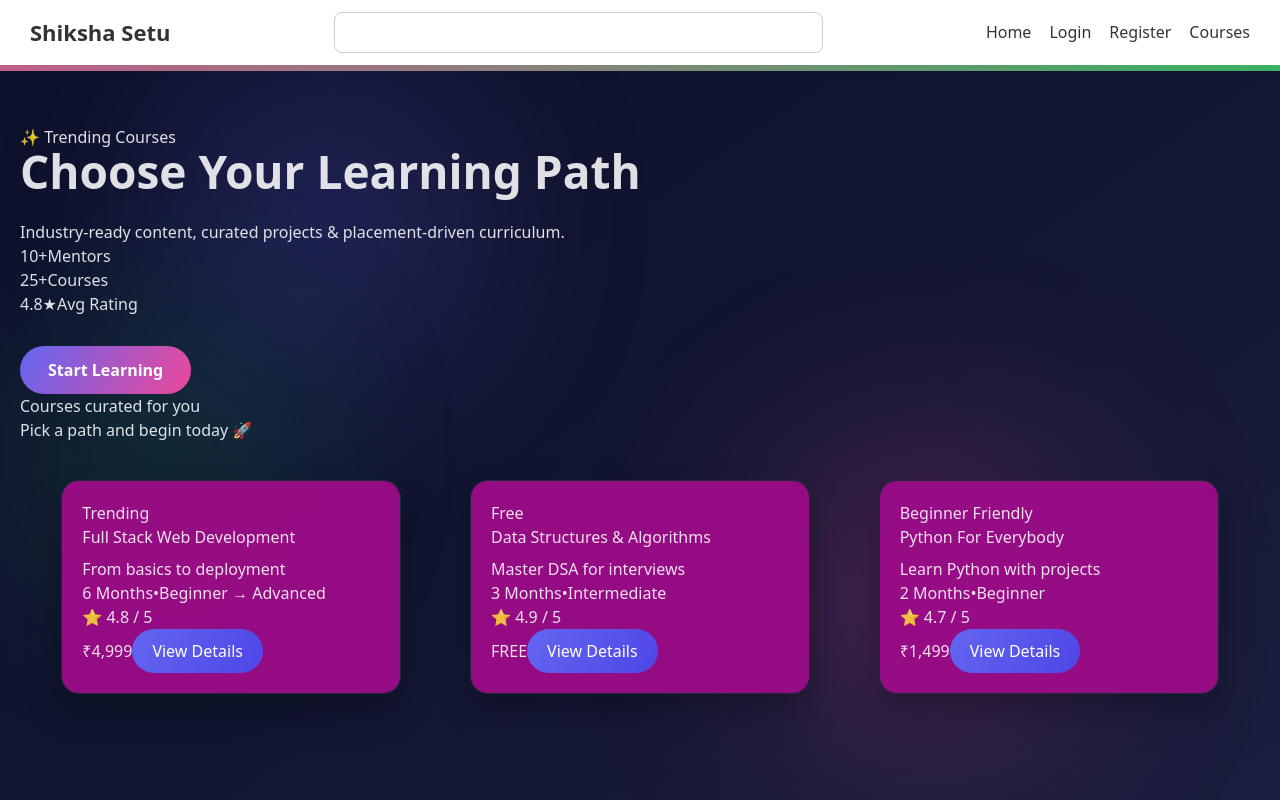
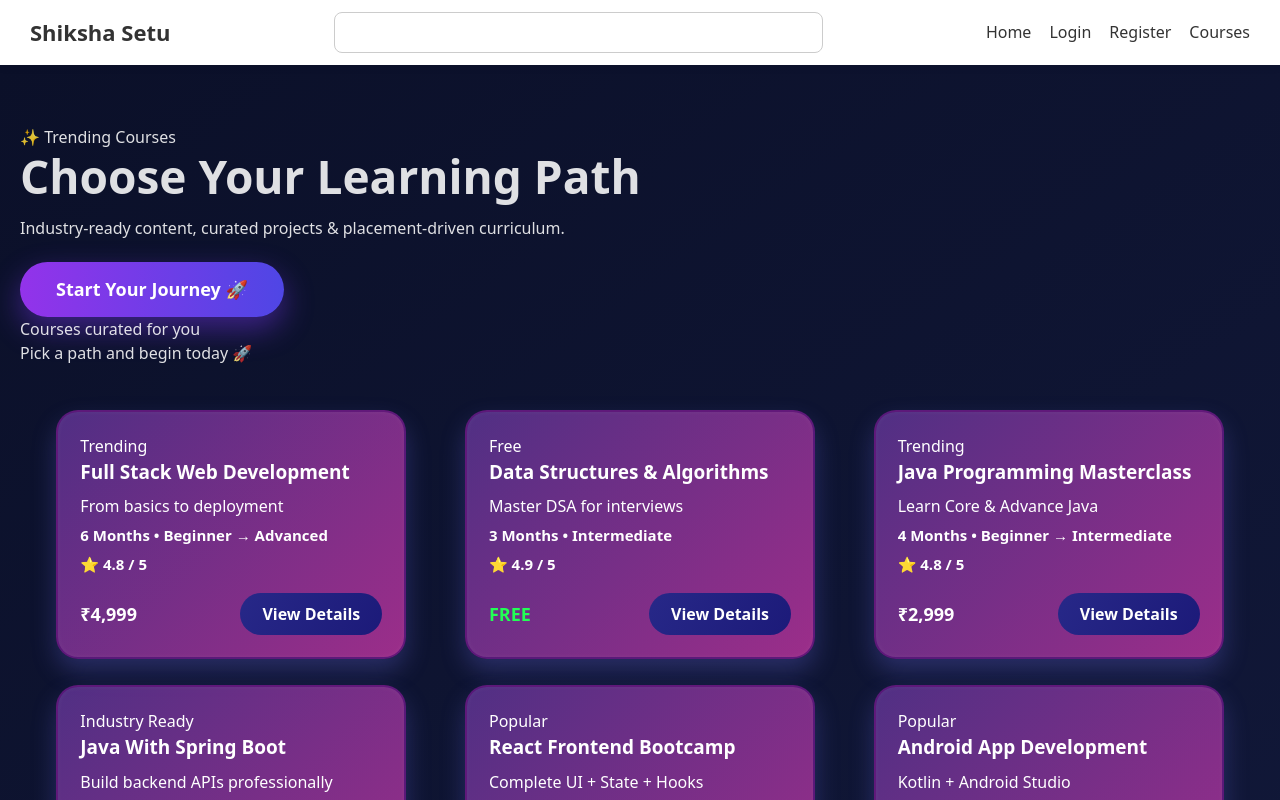
Before and after one commit to YASH-MOURYA/Shiksha-Setu, a React (Vite) app in the folder Frontend/Shiksha-Setu/: page /courses in a window 1280 px wide. Shown: the top 800 px of the page. Built offline with nearby package versions, Linux system fonts and the light colour scheme.

Commit message:
added final changes of courses

```diff
--- a/Frontend/Shiksha-Setu/src/App.jsx
+++ b/Frontend/Shiksha-Setu/src/App.jsx
@@ -16,7 +16,7 @@ function App() {
         <Route path="/login" element={<Login />} />
         <Route path="/register" element={<Register />} />
         <Route path="/courses" element={<Courses />} />
-        <Route path="/courses/details" element={<CourseDetail />} />
+        <Route path="/courses/details/:id" element={<CourseDetail />} />
       </Routes>
     </>
   );
--- a/Frontend/Shiksha-Setu/src/Pages/CourseDetail.jsx
+++ b/Frontend/Shiksha-Setu/src/Pages/CourseDetail.jsx
@@ -1,87 +1,193 @@
-import React from "react";
+import React, { useState } from "react";
+import { useParams, useNavigate } from "react-router-dom";
 import "./CourseDetail.css";
 
+const courseData = {
+  1: {
+    title: "Full Stack Web Development",
+    subtitle: "From basics to deployment",
+    duration: "6 Months",
+    level: "Beginner → Advanced",
+    price: "₹4,999",
+    oldPrice: "₹7,999",
+    language: "English / Hindi",
+    learn: [
+      "HTML, CSS & Responsive Layouts",
+      "JavaScript ES6+ & DOM",
+      "React JS with Hooks & Router",
+      "Node.js, Express, REST APIs",
+      "MongoDB, Mongoose & Full Deployment",
+    ],
+    brochure: "/brochures/fullstack.pdf",
+  },
+  2: {
+    title: "Data Structures & Algorithms",
+    subtitle: "Master DSA for interviews",
+    duration: "3 Months",
+    level: "Intermediate",
+    price: "FREE",
+    oldPrice: "₹3,000",
+    language: "English",
+    learn: [
+      "Arrays & Recursion",
+      "Trees & Graphs",
+      "Stacks, Queues & LinkedList",
+      "Dynamic Programming Patterns",
+    ],
+    brochure: "/brochures/dsa.pdf",
+  },
+  3: {
+    title: "Java Programming Masterclass",
+    subtitle: "From core to advanced concepts",
+    duration: "4 Months",
+    level: "Beginner → Intermediate",
+    price: "₹2,999",
+    oldPrice: "₹4,999",
+    language: "English",
+    learn: [
+      "Java Core Programming",
+      "Classes, OOP & Exceptions",
+      "File Handling & JDBC",
+      "Threading & Mini Projects",
+    ],
+    brochure: "/brochures/java.pdf",
+  },
+};
+
+// ⭐ Auto-fill remaining courses
+for (let i = 4; i <= 29; i++) {
+  if (!courseData[i]) {
+    courseData[i] = {
+      title: "Course Coming Soon",
+      subtitle: "Details updated soon",
+      duration: "2 Months",
+      level: "Beginner",
+      price: "₹1,999",
+      oldPrice: "₹3,999",
+      language: "English",
+      learn: ["Basics", "Hands-on Activities", "Real Projects"],
+      brochure: "/brochures/default.pdf",
+    };
+  }
+}
+
 export default function CourseDetail() {
+  const { id } = useParams();
+  const navigate = useNavigate();
+  const [paymentOpen, setPaymentOpen] = useState(false);
+
+  const course = courseData[id];
+
+  // Check if user is registered
+  const isRegistered = localStorage.getItem("isRegistered");
+
+  const handleEnrollClick = () => {
+    if (!isRegistered) {
+      alert("Please register first!");
+      navigate("/register");
+    } else {
+      setPaymentOpen(true);
+    }
+  };
+
+  const handleBuyNowClick = () => {
+    if (!isRegistered) {
+      alert("Please register first!");
+      navigate("/register");
+    } else {
+      setPaymentOpen(true);
+    }
+  };
+
   return (
+    <>
       <main className="detail-page">
-      <div className="detail-bg" />
-
         <section className="detail-hero">
-        <p className="hero-tag">Course • Full Stack Web Development</p>
-        <h1 className="detail-title">Full Stack Web Development</h1>
-        <p className="detail-subtitle">
-          Learn front-end and back-end from scratch. Build and deploy complete
-          web applications, just like real production projects.
-        </p>
+          <p className="hero-tag">Course • {course.title}</p>
+          <h1 className="detail-title">{course.title}</h1>
+          <p className="detail-subtitle">{course.subtitle}</p>
 
           <div className="detail-meta-row">
-          <div className="detail-pill">Duration: 6 Months</div>
-          <div className="detail-pill">Level: Beginner → Advanced</div>
-          <div className="detail-pill">Language: English / Hindi</div>
+            <div className="detail-pill">Duration: {course.duration}</div>
+            <div className="detail-pill">Level: {course.level}</div>
+            <div className="detail-pill">Language: {course.language}</div>
           </div>
         </section>
 
         <section className="detail-layout">
           <article className="detail-main-card">
-          <h2>What you will learn</h2>
+            <h2>What You Will Learn</h2>
             <ul className="detail-list">
-            <li>HTML, CSS, responsive layouts, and modern UI design</li>
-            <li>JavaScript fundamentals, DOM, ES6+, and async programming</li>
-            <li>React basics, hooks, routing, and state management</li>
-            <li>Node.js, Express, REST APIs, authentication</li>
-            <li>MongoDB, Mongoose, and deployment best practices</li>
+              {course.learn.map((item, i) => (
+                <li key={i}>{item}</li>
+              ))}
             </ul>
 
-          <h2>Course curriculum overview</h2>
+            <h2>Course Modules</h2>
             <div className="timeline">
-            <div className="timeline-item">
+              {course.learn.map((item, i) => (
+                <div className="timeline-item" key={i}>
                   <div className="dot" />
                   <div>
-                <h3>Module 1 • Web Basics</h3>
-                <p>HTML, CSS, layouts, and components</p>
+                    <h3>Module {i + 1}</h3>
+                    <p>{item}</p>
                   </div>
                 </div>
-            <div className="timeline-item">
-              <div className="dot" />
-              <div>
-                <h3>Module 2 • JavaScript Deep Dive</h3>
-                <p>ES6+, DOM, events, and mini-projects</p>
-              </div>
-            </div>
-            <div className="timeline-item">
-              <div className="dot" />
-              <div>
-                <h3>Module 3 • React & SPA</h3>
-                <p>Routing, hooks, and state management</p>
-              </div>
-            </div>
-            <div className="timeline-item">
-              <div className="dot" />
-              <div>
-                <h3>Module 4 • Back-end & DB</h3>
-                <p>Node.js, Express, MongoDB, and API building</p>
-              </div>
-            </div>
+              ))}
             </div>
           </article>
 
           <aside className="detail-side-card">
             <div className="side-price">
-            <span className="current-price">₹4,999</span>
-            <span className="strike-price">₹7,999</span>
+              <span className="current-price">{course.price}</span>
+              <span className="strike-price">{course.oldPrice}</span>
             </div>
-          <p className="discount-text">Limited time launch offer</p>
 
-          <button className="enroll-btn">Enroll Now</button>
+            <p className="discount-text">Limited Time Offer 🚀</p>
+
+            {/* ⭐ Enroll Button */}
+            <button className="enroll-btn" onClick={handleEnrollClick}>
+              Enroll Now
+            </button>
+
+            {/* ⭐ Buy Now Button */}
+            <button className="buy-btn" onClick={handleBuyNowClick}>
+              Buy Now 💳
+            </button>
+
+            <a className="brochure-btn" href={course.brochure} download>
+              📄 Download Brochure
+            </a>
 
             <ul className="side-list">
-            <li>✅ Lifetime access</li>
-            <li>✅ Doubt support</li>
-            <li>✅ Certificate of completion</li>
-            <li>✅ Projects + assignments</li>
+              <li>✔ Doubt Support</li>
+              <li>✔ Certificate</li>
+              <li>✔ Lifetime Access</li>
+              <li>✔ Real Industry Projects</li>
             </ul>
           </aside>
         </section>
       </main>
+
+      {/* ⭐ PAYMENT MODAL ⭐ */}
+      {paymentOpen && (
+        <div className="payment-modal-overlay">
+          <div className="payment-modal-box">
+            <h3>You are enrolling in:</h3>
+            <h2>{course.title}</h2>
+
+            <p className="modal-sub">Proceed with payment</p>
+
+            <button className="pay-btn">
+              Pay Now 💳
+            </button>
+
+            <button className="close-btn" onClick={() => setPaymentOpen(false)}>
+              Cancel
+            </button>
+          </div>
+        </div>
+      )}
+    </>
   );
 }
--- a/Frontend/Shiksha-Setu/src/Pages/Courses.css
+++ b/Frontend/Shiksha-Setu/src/Pages/Courses.css
@@ -1,89 +1,73 @@
-/* Dark premium gradient background */
+/* ⭐ PERFORMANCE OPTIMIZED VERSION ⭐ */
+
+/* Smooth background */
 .courses-page {
   min-height: 100vh;
-  background: linear-gradient(145deg, #0d112b, #121631, #1c1f40);
   position: relative;
   padding: 60px 20px;
   overflow-x: hidden;
-  background-attachment: fixed;
+
+  background: linear-gradient(145deg, #0b1029, #12193b, #1f2454);
 }
 
-
-/* Floating glowing blobs */
+/* Blur circles lighter & faster */
 .bg-circle {
   position: absolute;
   border-radius: 50%;
-  opacity: 0.2;
-  filter: blur(110px);
+  opacity: 0.18;
+  filter: blur(50px);  /* reduced blur */
 }
 
 .circle1 {
-  width: 260px;
-  height: 260px;
+  width: 230px;
+  height: 230px;
   background: #6366f1;
-  top: 8%;
+  top: 10%;
   left: 15%;
-  animation: float 10s infinite alternate;
 }
 
 .circle2 {
-  width: 300px;
-  height: 300px;
+  width: 270px;
+  height: 270px;
   background: #ec4899;
-  bottom: 12%;
+  bottom: 13%;
   right: 16%;
-  animation: float 14s infinite alternate;
 }
 
 .circle3 {
-  width: 200px;
-  height: 200px;
+  width: 190px;
+  height: 190px;
   background: #22c55e;
   bottom: 35%;
-  left: 5%;
-  animation: float 12s infinite alternate;
+  left: 8%;
 }
 
-@keyframes float {
-  from { transform: translateY(0px); opacity: 0.2; }
-  to { transform: translateY(-40px); opacity: 0.35; }
+/* fast glowing strip */
+.gradient-strip {
+  width: 100%;
+  height: 5px;
+  background: linear-gradient(120deg, #6366f1, #ec4899, #22c55e);
+  background-size: 300%;
+  animation: stripMove 10s infinite linear;
 }
 
-/* Gradient pulse strip background */
-.gradient-strip {
-  width: 100%;
-  height: 6px;
-  background: linear-gradient(120deg, #6366f1, #ec4899, #22c55e);
-  background-size: 300%;
-  animation: animateStrip 14s infinite ease-in-out;
-  position: absolute;
-  top: 0;
-  left: 0;
-}
-@keyframes animateStrip {
-  0% { background-position: 0% }
-  50% { background-position: 100% }
-  100% { background-position: 0% }
+@keyframes stripMove {
+  from { background-position: 0% }
+  to { background-position: 100% }
 }
 
-/* Hero Section */
+/* Hero styling */
 .hero-title {
   font-size: 46px;
   font-weight: bold;
-  margin-bottom: 16px;
-  animation: titleFloat 4s infinite ease-in-out;
-}
-@keyframes titleFloat {
-  0%, 100% { transform: translateY(0) }
-  50% { transform: translateY(-6px) }
+  margin-bottom: 12px;
 }
 
-/* Scroll reveal animation */
-
+/* Reveal animation optimized */
 .reveal {
-  opacity: 0.3;
+  opacity: 0;
   transform: translateY(30px);
-  transition: all 0.8s ease;
+  transition: all 0.25s ease-out;
 }
 
 .reveal.visible {
@@ -91,74 +75,94 @@
   transform: translateY(0);
 }
 
+/* ⭐ Course Cards ⭐ */
+.course-card {
+  width: 350px;
+  border-radius: 22px;
+  padding: 22px;
+  color: white;
+  cursor: pointer;
 
-/* Cards */
-.course-card {
-  background: rgba(154, 12, 135, 0.97);
-  border-radius: 18px;
-  padding: 20px;
-  cursor: pointer;
-  box-shadow: 0px 18px 35px rgba(0,0,0,0.26);
-  transition: 0.4s ease;
-  position: relative;
+  background: linear-gradient(135deg,
+    rgba(85, 49, 137, 0.95),
+    rgba(164, 47, 143, 0.95)
+  );
 
-  /* ADD THESE FIXES */
-  width: 90%;
-  max-width: 340px;
-  margin: auto;
+  border: 2px solid rgba(90, 22, 120, 0.85);
+
+  /* lighter shadow so fast rendering */
+  box-shadow: inset 0px 0px 6px rgba(255,255,255,0.05),
+              0px 12px 25px rgba(120,120,255,0.25);
+
+  transition: transform 0.25s ease-out, box-shadow 0.25s ease-out;
 }
 
+/* ⭐ Glow ON Hover only ⭐ */
+.course-card:hover {
+  transform: translateY(-9px) scale(1.03);
 
-.course-card:hover {
-  transform: translateY(-9px) scale(1.02);
-  box-shadow: 0px 20px 60px rgba(108,132,255,0.7);
+  box-shadow: 0px 20px 55px rgba(160,170,255,0.65),
+              0 0 22px rgba(170,130,250,0.8);
 }
 
-/* Ripple Buttons */
-.rippleBtn {
-  position: relative;
-  overflow: hidden;
-}
-.rippleBtn::after {
-  content: "";
-  position: absolute;
-  transform: scale(0);
-  border-radius: 100%;
-  background: rgba(255,255,255,0.55);
-  animation: ripple 0.5s ease-out;
-}
-@keyframes ripple {
-  to {
-    transform: scale(13);
-    opacity: 0;
-  }
+/* Title bold */
+.course-title {
+  font-weight: 700;
+  font-size: 19px;
 }
 
-/* CTA Button */
-.explore-cta {
-  background: linear-gradient(120deg, #6366f1, #ec4899);
-  border: none;
-  color: white;
-  padding: 12px 28px;
-  border-radius: 999px;
-  font-weight: bold;
-  cursor: pointer;
-  font-size: 16px;
-  margin-top: 30px;
+/* Sub-title boldish */
+.course-subtitle {
+  margin-top: 2px;
+  font-weight: 500;
 }
 
-/* Course detail button */
+/* spacing for meta */
+.course-meta {
+  margin-top: 6px;
+  font-size: 15px;
+  font-weight: 600;
+}
+
+/* Footer row */
+.course-footer {
+  margin-top: 18px;
+  display: flex;
+  justify-content: space-between;
+  align-items: center;
+}
+
+/* prices styling */
+.price-paid {
+  font-weight: bold;
+  font-size: 18px;
+}
+
+.price-free {
+  font-weight: bold;
+  font-size: 18px;
+  color: #22ff55;
+}
+
+/* Buy Button */
 .course-btn {
-  background: linear-gradient(120deg, #6366f1, #4f46e5);
+  background: linear-gradient(120deg, #272888, #1c1a79);
+  border: none;
+  padding: 9px 22px;
   color: white;
-  padding: 10px 20px;
+  font-weight: bold;
   border-radius: 999px;
-  border: none;
   cursor: pointer;
+  transition: background 0.2s ease-out, transform 0.2s ease-out;
 }
-/* Cards Grid Layout */
+
+.course-btn:hover {
+  transform: scale(1.08);
+}
+
+/* 💎 GRID Layout */
 .courses-grid {
-  margin-top: 38px;
+  margin-top: 45px;
   display: grid;
   grid-template-columns: repeat(auto-fit, minmax(300px, 1fr));
   gap: 26px;
@@ -168,6 +172,21 @@
   margin-left: auto;
   margin-right: auto;
 }
-.course-card:hover {
-  box-shadow: 0px 25px 60px rgba(150,160,255,0.55);
+.start-journey-btn {
+  margin-top: 22px;
+  background: linear-gradient(90deg, #9333ea, #4f46e5);
+  border: none;
+  color: white;
+  padding: 14px 36px;
+  border-radius: 999px;
+  font-weight: 700;
+  font-size: 18px;
+  cursor: pointer;
+  box-shadow: 0px 12px 30px rgba(123, 55, 245, 0.45);
+  transition: 0.3s ease;
 }
+
+.start-journey-btn:hover {
+  transform: translateY(-4px) scale(1.03);
+  box-shadow: 0px 16px 40px rgba(147, 51, 234, 0.65);
+}
--- a/Frontend/Shiksha-Setu/src/Pages/Courses.jsx
+++ b/Frontend/Shiksha-Setu/src/Pages/Courses.jsx
@@ -1,93 +1,81 @@
 import React, { useEffect } from "react";
+import { useNavigate } from "react-router-dom";
 import "./Courses.css";
 
 const courses = [
-  {
-    id: 1,
-    title: "Full Stack Web Development",
-    subtitle: "From basics to deployment",
-    duration: "6 Months",
-    level: "Beginner → Advanced",
-    reviews: "4.8",
-    price: "₹4,999",
-    isFree: false,
-    tag: "Trending",
-  },
-  {
-    id: 2,
-    title: "Data Structures & Algorithms",
-    subtitle: "Master DSA for interviews",
-    duration: "3 Months",
-    level: "Intermediate",
-    reviews: "4.9",
-    price: "Free",
-    isFree: true,
-    tag: "Free",
-  },
-  {
-    id: 3,
-    title: "Python For Everybody",
-    subtitle: "Learn Python with projects",
-    duration: "2 Months",
-    level: "Beginner",
-    reviews: "4.7",
-    price: "₹1,499",
-    isFree: false,
-    tag: "Beginner Friendly",
-  },
+  { id: 1, title: "Full Stack Web Development", subtitle: "From basics to deployment", duration: "6 Months", level: "Beginner → Advanced", reviews: "4.8", price: "₹4,999", isFree: false, tag: "Trending" },
+  { id: 2, title: "Data Structures & Algorithms", subtitle: "Master DSA for interviews", duration: "3 Months", level: "Intermediate", reviews: "4.9", price: "Free", isFree: true, tag: "Free" },
+
+  { id: 3, title: "Java Programming Masterclass", subtitle: "Learn Core & Advance Java", duration: "4 Months", level: "Beginner → Intermediate", reviews: "4.8", price: "₹2,999", isFree: false, tag: "Trending" },
+  { id: 4, title: "Java With Spring Boot", subtitle: "Build backend APIs professionally", duration: "3 Months", level: "Intermediate", reviews: "4.6", price: "₹3,499", isFree: false, tag: "Industry Ready" },
+  { id: 5, title: "React Frontend Bootcamp", subtitle: "Complete UI + State + Hooks", duration: "2 Months", level: "Beginner → Intermediate", reviews: "4.7", price: "₹1,999", isFree: false, tag: "Popular" },
+
+  { id: 6, title: "Android App Development", subtitle: "Kotlin + Android Studio", duration: "3 Months", level: "Intermediate", reviews: "4.6", price: "₹3,499", isFree: false, tag: "Popular" },
+  { id: 7, title: "iOS Swift App Development", subtitle: "Full app architecture", duration: "4 Months", level: "Advanced", reviews: "4.9", price: "₹6,499", isFree: false, tag: "Premium" },
+  { id: 8, title: "DevOps With Docker & Kubernetes", subtitle: "Learn CI/CD Production Level", duration: "5 Months", level: "Advanced", reviews: "4.8", price: "₹8,999", isFree: false, tag: "Trending" },
+
+  { id: 9, title: "System Design Mastery", subtitle: "High scalability interview prep", duration: "2 Months", level: "Advanced", reviews: "4.8", price: "₹4,999", isFree: false, tag: "Placement" },
+  { id: 10, title: "AWS Cloud Practitioner", subtitle: "Deploy web apps over cloud", duration: "3 Months", level: "Advanced", reviews: "4.7", price: "₹5,999", isFree: false, tag: "Trending" },
+  { id: 11, title: "Cyber Security & Hacking", subtitle: "Firewall & Ethical penetration", duration: "4 Months", level: "Intermediate", reviews: "4.8", price: "₹6,999", isFree: false, tag: "Enterprise" },
+
+  { id: 12, title: "Artificial Intelligence Basics", subtitle: "Start AI ready foundation", duration: "2 Months", level: "Beginner", reviews: "4.6", price: "₹1,999", isFree: false, tag: "Popular" },
+  { id: 13, title: "Machine Learning Engineer Track", subtitle: "Build ML models", duration: "5 Months", level: "Advanced", reviews: "4.9", price: "₹8,499", isFree: false, tag: "Premium" },
+  { id: 14, title: "Deep Learning with TensorFlow", subtitle: "Build real neural networks", duration: "3 Months", level: "Advanced", reviews: "4.9", price: "₹7,999", isFree: false, tag: "Premium" },
+
+  { id: 15, title: "SQL Database Fundamentals", subtitle: "Joins, triggers, advanced queries", duration: "1 Month", level: "Beginner", reviews: "4.5", price: "₹999", isFree: false, tag: "Beginner Friendly" },
+  { id: 16, title: "MongoDB Crash Course", subtitle: "Documents, collections, aggregation", duration: "30 Days", level: "Beginner", reviews: "4.6", price: "Free", isFree: true, tag: "Free" },
+  { id: 17, title: "Node.js Backend APIs", subtitle: "Auth, JWT, project level APIs", duration: "2 Months", level: "Intermediate", reviews: "4.8", price: "₹2,499", isFree: false, tag: "Trending" },
+
+  { id: 18, title: "UI/UX With Figma", subtitle: "Wireframing to final UI", duration: "1.5 Months", level: "Beginner", reviews: "4.7", price: "₹1,999", isFree: false, tag: "Creative" },
+  { id: 19, title: "Graphic Designing Bootcamp", subtitle: "Posters + Thumbnails", duration: "1 Month", level: "Beginner", reviews: "4.9", price: "₹1,499", isFree: false, tag: "Creative" },
+  { id: 20, title: "3D Animation With Blender", subtitle: "Renders & Animations", duration: "6 Weeks", level: "Beginner", reviews: "4.8", price: "₹2,999", isFree: false, tag: "Creative" },
+
+  { id: 21, title: "Unity Game Development", subtitle: "2D gameplay systems", duration: "3 Months", level: "Intermediate", reviews: "4.7", price: "₹4,499", isFree: false, tag: "Premium" },
+  { id: 22, title: "Blockchain & Smart Contracts", subtitle: "Solidity + MetaMask", duration: "4 Months", level: "Advanced", reviews: "4.8", price: "₹9,999", isFree: false, tag: "Trending" },
+  { id: 23, title: "Digital Forensics & Cybercrime", subtitle: "Crime solving techniques", duration: "4 Months", level: "Advanced", reviews: "4.7", price: "₹7,999", isFree: false, tag: "Enterprise" },
+
+  { id: 24, title: "Automation Testing With Selenium", subtitle: "UI + API Automation", duration: "2 Months", level: "Intermediate", reviews: "4.6", price: "₹2,999", isFree: false, tag: "Professional" },
+  { id: 25, title: "Communication Skills", subtitle: "Corporate speaking skills", duration: "1 Month", level: "Beginner", reviews: "4.8", price: "Free", isFree: true, tag: "Free" },
+  { id: 26, title: "E-Commerce MERN Masterclass", subtitle: "Build full ecommerce system", duration: "2 Months", level: "Intermediate", reviews: "4.8", price: "₹3,999", isFree: false, tag: "Project" },
+
+  { id: 27, title: "Digital Marketing Essentials", subtitle: "SEO, SEM, Funnel Creation", duration: "2 Months", level: "Beginner → Advanced", reviews: "4.6", price: "₹2,999", isFree: false, tag: "Business" },
+  { id: 28, title: "Freelancing Success Program", subtitle: "Earn from Home easily", duration: "30 Days", level: "Beginner", reviews: "4.8", price: "Free", isFree: true, tag: "Free" },
+  { id: 29, title: "DSA Interview Booster", subtitle: "Linked List / Tree / Graph patterns", duration: "1 Month", level: "Intermediate", reviews: "4.7", price: "₹799", isFree: false, tag: "Bonus" },
 ];
 
 export default function Courses() {
+  const navigate = useNavigate();
 
-  // Scroll reveal animation
   useEffect(() => {
-    const revealElements = document.querySelectorAll(".reveal");
-
-    const obs = new IntersectionObserver(entries => {
-      entries.forEach((entry) => {
-        if (entry.isIntersecting) {
-          entry.target.classList.add("visible");
-        }
-      });
-    }, { threshold: 0.2 });
-
-    revealElements.forEach(el => obs.observe(el));
+    document.querySelectorAll(".reveal").forEach(el => {
+      el.classList.add("visible");
+    });
   }, []);
 
   return (
     <main className="courses-page">
 
-      {/* Floating glowing background elements */}
-      <div className="bg-circle circle1"></div>
-      <div className="bg-circle circle2"></div>
-      <div className="bg-circle circle3"></div>
-
-      {/* Moving gradient line */}
-      <div className="gradient-strip"></div>
-
+      {/* TOP SECTION */}
       <section className="courses-hero reveal">
         <p className="hero-tag">✨ Trending Courses</p>
+
         <h1 className="hero-title">
           Choose Your <span className="hero-highlight">Learning Path</span>
         </h1>
+
         <p className="hero-subtitle">
           Industry-ready content, curated projects & placement-driven curriculum.
         </p>
 
-        <div className="hero-stats">
-          <div className="stat-card reveal"><span className="stat-number">10+</span><span className="stat-label">Mentors</span></div>
-          <div className="stat-card reveal"><span className="stat-number">25+</span><span className="stat-label">Courses</span></div>
-          <div className="stat-card reveal"><span className="stat-number">4.8★</span><span className="stat-label">Avg Rating</span></div>
-        </div>
-
         <button
-          className="explore-cta rippleBtn"
-          onClick={() => (window.location.href = "/courses")}
+          className="start-journey-btn rippleBtn"
+          onClick={() => navigate("/register")}
         >
-          Start Learning
+          Start Your Journey 🚀
         </button>
       </section>
 
+      {/* COURSES GRID */}
       <section className="courses-section reveal">
         <div className="section-header">
           <h2>Courses curated for you</h2>
@@ -95,19 +83,16 @@ export default function Courses() {
         </div>
 
         <div className="courses-grid">
-          {courses.map((course, index) => (
-            <article
-              key={course.id}
-              className="course-card reveal"
-              style={{ transitionDelay: `${index * 0.3}s` }}
-            >
+          {courses.map(course => (
+            <article key={course.id} className="course-card reveal">
+
               <div className="course-pill">{course.tag}</div>
 
               <h3 className="course-title">{course.title}</h3>
               <p className="course-subtitle">{course.subtitle}</p>
 
               <div className="course-meta">
-                <span>{course.duration}</span>•<span>{course.level}</span>
+                <span>{course.duration}</span> • <span>{course.level}</span>
               </div>
 
               <div className="course-meta secondary">
@@ -115,15 +100,14 @@ export default function Courses() {
               </div>
 
               <div className="course-footer">
-                {course.isFree ? (
-                  <span className="price-free">FREE</span>
-                ) : (
+                {course.isFree ?
+                  <span className="price-free">FREE</span> :
                   <span className="price-paid">{course.price}</span>
-                )}
+                }
 
                 <button
                   className="course-btn rippleBtn"
-                  onClick={() => (window.location.href = "/courses/details")}
+                  onClick={() => navigate(`/courses/details/${course.id}`)}
                 >
                   View Details
                 </button>
--- a/Frontend/Shiksha-Setu/src/index.css
+++ b/Frontend/Shiksha-Setu/src/index.css
@@ -41,7 +41,7 @@ h1 {
   font-size: 3rem;
   line-height: 1.2;
 }
-
+/*
 button {
   border-radius: 8px;
   border: none;
@@ -57,4 +57,4 @@ button {
 
 button:hover {
   background-color: #6366f1;
-}
+} */
```
Also changed, not shown: Frontend/Shiksha-Setu/src/Pages/CourseDetail.css (+99 -0 lines). Lines whose indentation alone changed are shown as unchanged.
